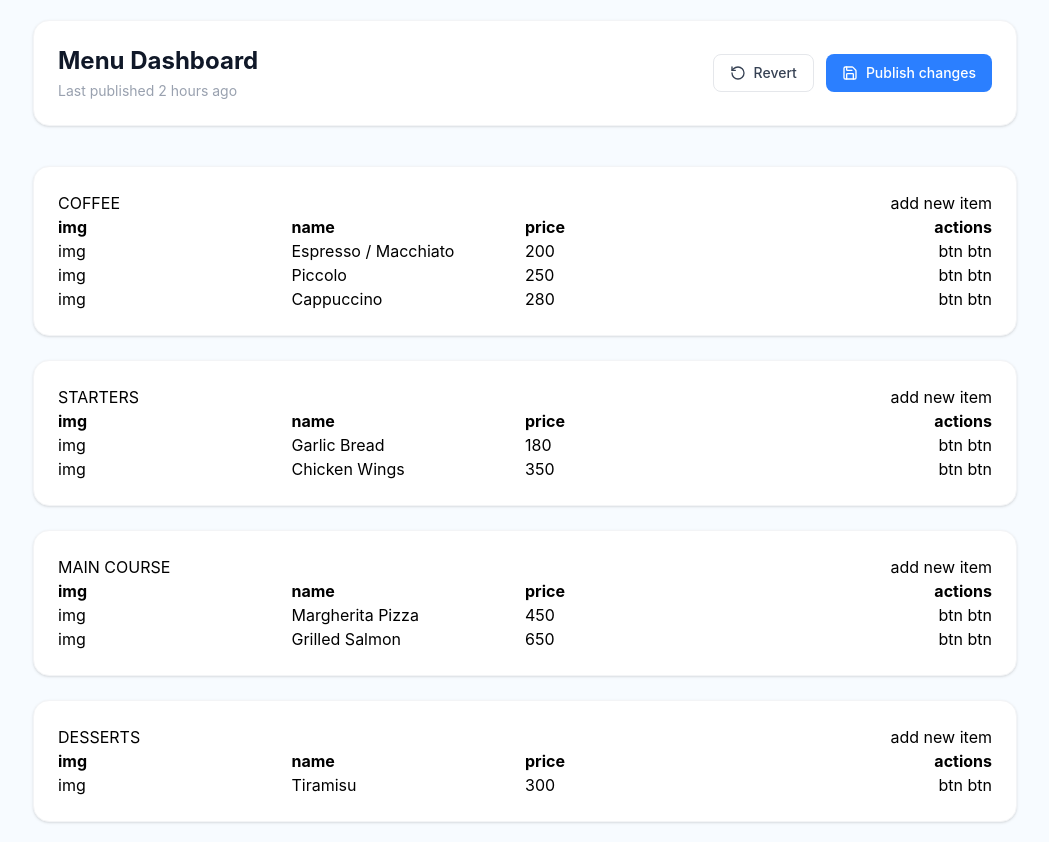
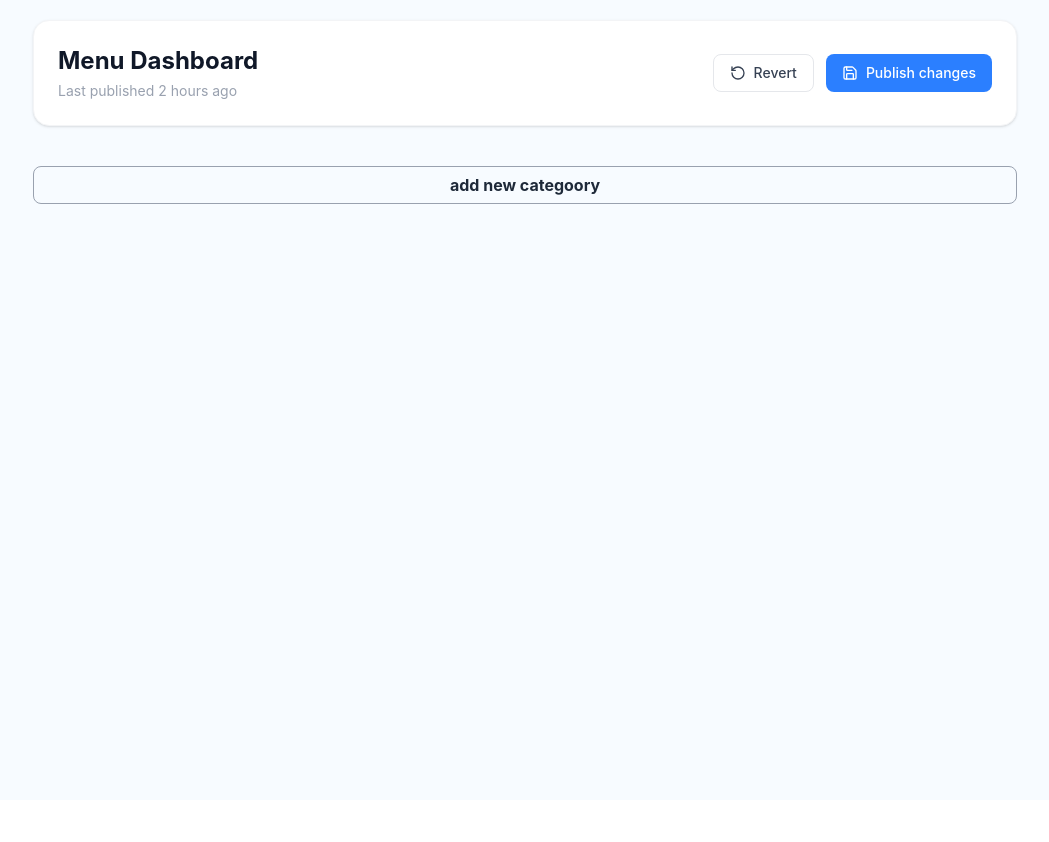
Before and after one commit to aleesa21/restaurant-admin, a React (Vite) app: page /admin/dashboard in a window 1280 px wide. Shown: the whole page, without its empty margins (115-1164 px from the left). After the commit the page ends 800 px from the top, so only its background shows below. Built offline with nearby package versions, Linux system fonts and the light colour scheme.

Commit message:
feat add addcategory and additems function

```diff
--- a/src/components/CataegoryTable.jsx
+++ b/src/components/CataegoryTable.jsx
@@ -1,97 +1,150 @@
-import React from "react";
+import React, { useState } from "react";
 
-const categories = [
-  {
-    name: "COFFEE",
-    items: [
-      {
-        id: "i1",
-        name: "Espresso / Macchiato",
-        price: 200,
-        image: "/img/espresso.png",
-      },
-      { id: "i2", name: "Piccolo", price: 250, image: "/img/piccolo.png" },
-      {
-        id: "i3",
-        name: "Cappuccino",
-        price: 280,
-        image: "/img/cappuccino.png",
-      },
-    ],
-  },
-  {
-    name: "STARTERS",
-    items: [
-      {
-        id: "i4",
-        name: "Garlic Bread",
-        price: 180,
-        image: "/img/garlic-bread.png",
-      },
-      { id: "i5", name: "Chicken Wings", price: 350, image: "/img/wings.png" },
-    ],
-  },
-  {
-    name: "MAIN COURSE",
-    items: [
-      {
-        id: "i6",
-        name: "Margherita Pizza",
-        price: 450,
-        image: "/img/margherita.png",
-      },
-      {
-        id: "i7",
-        name: "Grilled Salmon",
-        price: 650,
-        image: "/img/salmon.png",
-      },
-    ],
-  },
-  {
-    name: "DESSERTS",
-    items: [
-      { id: "i8", name: "Tiramisu", price: 300, image: "/img/tiramisu.png" },
-    ],
-  },
-];
+// const initialitems = {
+//   id: "",
+//   cid: "",
+//   image: "",
+//   name: "",
+//   price: "",
+// };
+// const initialcategories = {
+//   cid: "",
+//   cname: "",
+// };
+
 function CataegoryTable() {
+  const [items, setItems] = useState([]);
+  const [categories, setCategories] = useState([]);
+  console.log("category", categories);
+  console.log("items", items);
+
+  function handleCategoryChange(e) {
+    const { name, value } = e.target;
+    setCategories((prev) => ({ ...prev, [name]: value }));
+  }
+
+  function handleItemChange(e) {
+    const { name, value } = e.target;
+    setItems((prev) => ({ ...prev, [name]: value }));
+  }
+  function makeId() {
+    return Date.now().toString(36) + Math.random().toString(36).slice(2, 6);
+  }
+
+  function handleAddCategory() {
+    const newCategory = { cid: makeId(), cname: "" };
+    setCategories((prev) => [...prev, newCategory]);
+  }
+  function handleAddItem(cid) {
+    const newItem = { id: makeId(), cid, image: "", name: "", price: "" };
+    setItems((prev) => [...prev, newItem]);
+  }
+
   return (
     <>
       {categories.map((c) => {
         return (
-          <div className="w-full  bg-white rounded-2xl p-6  shadow-sm border border-gray-100">
-            <div className="top-div flex justify-between">
-              <div className="">{c.name}</div>
-              <div className="">add new item</div>
+          <div key={c.cid} className="max-w-5xl mx-auto p-6">
+            <div className="w-full bg-white rounded-2xl p-6 shadow-sm border border-gray-100">
+              <div className="top-div flex items-center gap-5 mb-4 pb-4 border-b border-gray-100">
+                <input
+                  type="text"
+                  className=" flex-1 text-sm font-semibold px-2 py-1.5 rounded-lg tracking-wide text-gray-800 uppercase bg-transparent border border-transparent outline-none focus:ring-0 focus:border-blue-200 focus:bg-blue-50/40 hover:bg-gray-50 transition-colors placeholder:text-gray-300 placeholder:normal-case placeholder:font-normal w-40"
+                  name="cname"
+                  id="cname"
+                  placeholder="Category name"
+                  onChange={handleCategoryChange}
+                />
+                <button
+                  className="flex items-center gap-1.5 text-xs font-medium text-blue-600 bg-blue-50 border border-dashed border-blue-200 rounded-lg px-3 py-2 hover:bg-blue-100 transition-colors"
+                  onClick={handleAddItem}
+                >
+                  <span className="text-sm leading-none">+</span> Add new item
+                </button>
               </div>
-            <table className="w-full table-fixed">
+
+              <table className="w-full table-fixed border-separate border-spacing-0">
                 <thead>
-
                   <tr className="text-start">
-                      <th className="text-start">img</th>
-                      <th className="text-start">name</th>
-                      <th className="text-start">price</th>
-                      <th className="text-end">actions</th>
+                    <th className="w-14 text-left text-[11px] font-medium text-gray-400 uppercase tracking-wide pb-2">
+                      Image
+                    </th>
+                    <th className="text-left text-[11px] font-medium text-gray-400 uppercase tracking-wide pb-2">
+                      Name
+                    </th>
+                    <th className="w-24 text-left text-[11px] font-medium text-gray-400 uppercase tracking-wide pb-2">
+                      Price
+                    </th>
+                    <th className="w-28 text-right text-[11px] font-medium text-gray-400 uppercase tracking-wide pb-2">
+                      Actions
+                    </th>
                   </tr>
-
                 </thead>
                 <tbody>
-                {c.items.map((item) => {
-                  return (
-                    <tr className="text-start">
-                      <td className="text-start">img</td>
-                      <td className="text-start">{item.name}</td>
-                      <td className="text-start">{item.price}</td>
-                      <td className="text-end">btn btn</td>
+                  <tr className="text-start group">
+                    <td className="py-2.5 border-t border-gray-50">
+                      <label className="w-9 h-9 rounded-lg bg-gray-50 border border-gray-100 flex items-center justify-center text-gray-300 text-xs cursor-pointer hover:bg-gray-100 hover:border-gray-200 transition-colors overflow-hidden">
+                        <input
+                          type="file"
+                          accept="image/*"
+                          className="hidden"
+                          name="image"
+                          id="image"
+                          onChange={() => {
+                            handleItemChange(c.cid);
+                          }}
+                        ></input>
+                      </label>
+                    </td>
+                    <td className="py-2.5 border-t border-gray-50 pr-3">
+                      <input
+                        type="text"
+                        name="name"
+                        id="name"
+                        placeholder="Item name"
+                        className="w-full text-sm text-gray-800 bg-transparent border border-transparent rounded-lg px-2 py-1.5 outline-none focus:border-blue-200 focus:bg-blue-50/40 hover:bg-gray-50 transition-colors"
+                        onChange={() => {
+                          handleItemChange(c.cid);
+                        }}
+                      />
+                    </td>
+                    <td className="py-2.5 border-t border-gray-50 pr-3">
+                      <input
+                        type="text"
+                        name="price"
+                        id="price"
+                        placeholder="0"
+                        inputMode="decimal"
+                        className="w-full text-sm text-gray-700 bg-transparent border border-transparent rounded-lg px-2 py-1.5 outline-none focus:border-blue-200 focus:bg-blue-50/40 hover:bg-gray-50 transition-colors"
+                        onChange={() => {
+                          handleItemChange(c.cid);
+                        }}
+                      />
+                    </td>
+                    <td className="py-2.5 border-t border-gray-50">
+                      <div className="flex justify-end gap-2">
+                        <button className="text-xs font-medium px-3 py-1.5 border border-gray-200 rounded-lg text-gray-600 hover:bg-gray-50 hover:border-gray-300 transition-colors">
+                          Show
+                        </button>
+                        <button className="text-xs font-medium px-3 py-1.5 border border-gray-200 rounded-lg text-gray-600 hover:bg-gray-50 hover:border-gray-300 transition-colors">
+                          delete
+                        </button>
+                      </div>
+                    </td>
                   </tr>
-                  );
-                })}
                 </tbody>
               </table>
             </div>
+          </div>
         );
       })}
+
+      <button
+        onClick={handleAddCategory}
+        className="border border-gray-400 rounded-lg px-2 py-1.5 bg-gray-40 text-gray-800 font-bold "
+      >
+        add new categoory
+      </button>
     </>
   );
 }
```
Lines whose indentation alone changed are shown as unchanged.
